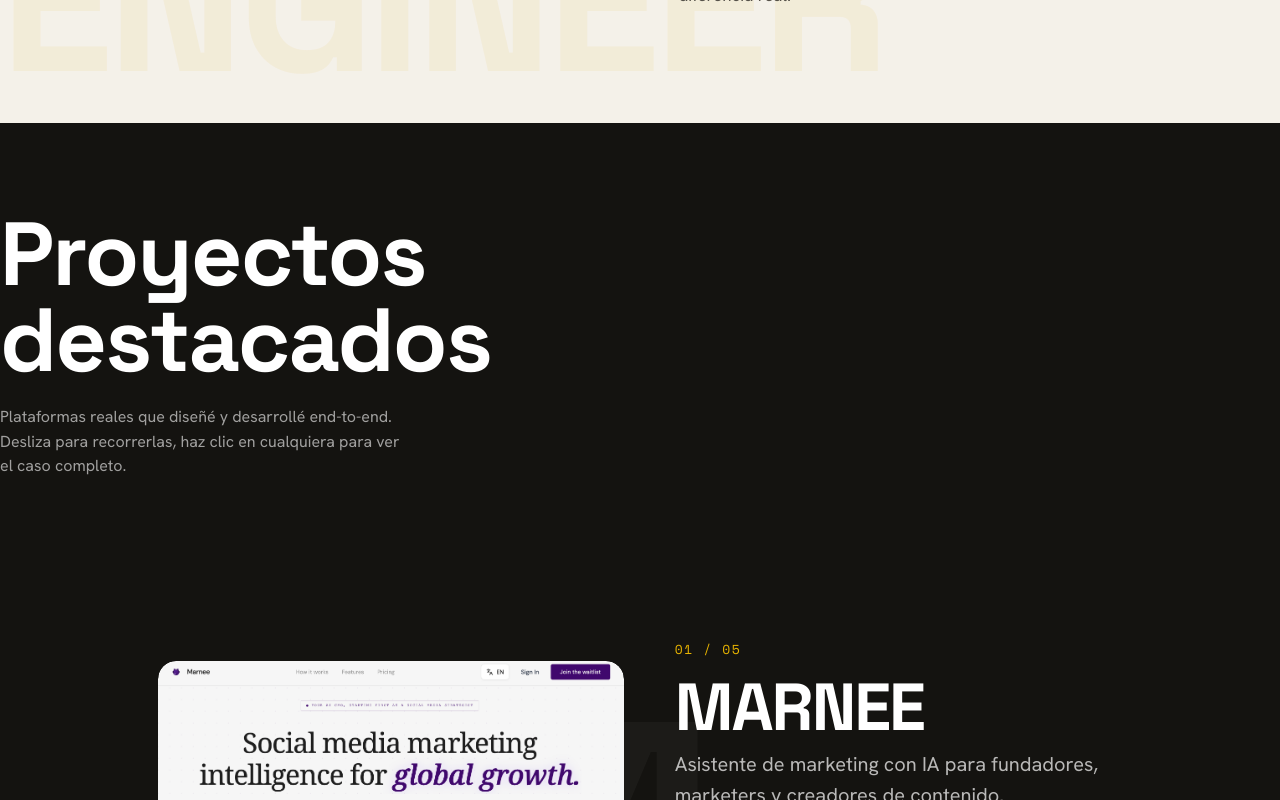
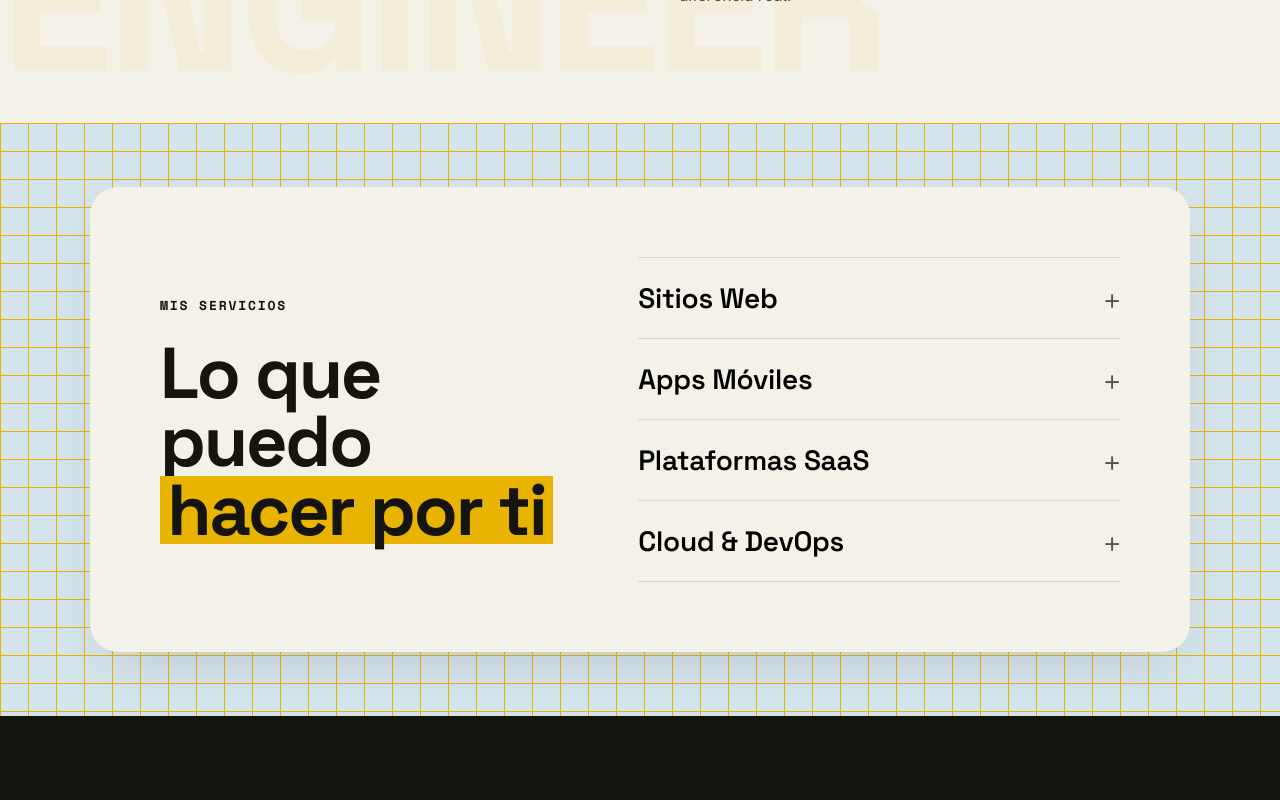
Before and after one commit to tonnyprado/portfolio-tony, a React (Vite) app: page / in a window 1280 px wide. Shown: the part 1180-1980 px from the top of the page. Built offline with nearby package versions, Linux system fonts and the light colour scheme.

Commit message:
chore: add services section

```diff
--- a/src/App.jsx
+++ b/src/App.jsx
@@ -3,6 +3,7 @@
 import Hero from './components/Hero';
 import Marquee from './components/Marquee';
 import About from './components/About';
+import Services from './components/Services';
 import { Projects, ProjectModal } from './components/Projects';
 import Experience from './components/Experience';
 import Skills from './components/Skills';
@@ -44,6 +45,7 @@
         <Hero lang={lang} />
         <Marquee />
         <About lang={lang} />
+        <Services lang={lang} />
         <Projects lang={lang} onOpen={openProject} />
         <Experience lang={lang} />
         <Skills lang={lang} />
--- /dev/null
+++ b/src/components/Services.jsx
@@ -0,0 +1,58 @@
+import { useState } from 'react';
+import { PORT } from '../data';
+
+function Services({ lang }) {
+  const s = PORT.ui.services;
+  const t = (o) => o[lang];
+  const [openIndex, setOpenIndex] = useState(null);
+
+  const toggleItem = (index) => {
+    setOpenIndex(openIndex === index ? null : index);
+  };
+
+  return (
+    <section className="section services" id="services">
+      <div className="services-card">
+        <div className="services-left">
+          <span className="services-label reveal d1">
+            {lang === 'es' ? 'MIS SERVICIOS' : 'MY SERVICES'}
+          </span>
+          <h2 className="services-title reveal d2">
+            <span className="line1">{t(s.title)[0]}</span><br />
+            <span className="line2">{t(s.title)[1]}</span>
+          </h2>
+        </div>
+
+        <div className="services-right reveal d3">
+          {s.items.map((item, i) => (
+            <div
+              className={`service-item${openIndex === i ? ' open' : ''}`}
+              key={i}
+            >
+              <button
+                className="service-header"
+                onClick={() => toggleItem(i)}
+                aria-expanded={openIndex === i}
+              >
+                <span className="service-name">{t(item.title)}</span>
+                <span className="service-toggle">
+                  {openIndex === i ? '−' : '+'}
+                </span>
+              </button>
+              <div className="service-content">
+                <p>{t(item.desc)}</p>
+                <div className="service-tags">
+                  {item.tags.map((tag) => (
+                    <span className="tag" key={tag}>{tag}</span>
+                  ))}
+                </div>
+              </div>
+            </div>
+          ))}
+        </div>
+      </div>
+    </section>
+  );
+}
+
+export default Services;
--- a/src/data.js
+++ b/src/data.js
@@ -2,8 +2,8 @@
 export const PORT = {
   ui: {
     nav: {
-      es: [["about","Sobre mí"],["projects","Proyectos"],["experience","Experiencia"],["skills","Skills"],["education","Formación"],["contact","Contacto"]],
-      en: [["about","About"],["projects","Projects"],["experience","Experience"],["skills","Skills"],["education","Education"],["contact","Contact"]],
+      es: [["about","Sobre mí"],["services","Servicios"],["projects","Proyectos"],["experience","Experiencia"],["skills","Skills"],["contact","Contacto"]],
+      en: [["about","About"],["services","Services"],["projects","Projects"],["experience","Experience"],["skills","Skills"],["contact","Contact"]],
     },
     letsTalk: { es: "Hablemos", en: "Let's talk" },
     hero: {
@@ -43,6 +43,52 @@
         es: [["5+","Años de experiencia"],["3","Startups co-fundadas"],["100+","Usuarios en producción"],["IBM","Banca enterprise"]],
         en: [["5+","Years of experience"],["3","Startups co-founded"],["100+","Users in production"],["IBM","Enterprise banking"]],
       },
+    },
+    services: {
+      title: { es: ["Lo que puedo", "hacer por ti"], en: ["What I can", "do for you"] },
+      lead: {
+        es: "Desarrollo soluciones digitales completas, desde la idea inicial hasta el producto funcionando en producción.",
+        en: "I build complete digital solutions, from the initial idea to the product running in production.",
+      },
+      cta: { es: "Hablemos de tu proyecto", en: "Let's discuss your project" },
+      items: [
+        {
+          icon: "web",
+          title: { es: "Sitios Web", en: "Websites" },
+          desc: {
+            es: "Desde landing pages de alto impacto hasta sitios web completos con CMS. Diseño responsive, optimizado para SEO y velocidad.",
+            en: "From high-impact landing pages to full websites with CMS. Responsive design, optimized for SEO and speed.",
+          },
+          tags: ["React", "Next.js", "Tailwind CSS"],
+        },
+        {
+          icon: "mobile",
+          title: { es: "Apps Móviles", en: "Mobile Apps" },
+          desc: {
+            es: "Aplicaciones nativas para iOS y Android con un solo código base. Experiencia fluida, notificaciones push y funcionamiento offline.",
+            en: "Native apps for iOS and Android with a single codebase. Smooth experience, push notifications and offline support.",
+          },
+          tags: ["React Native", "Expo", "Firebase"],
+        },
+        {
+          icon: "platform",
+          title: { es: "Plataformas SaaS", en: "SaaS Platforms" },
+          desc: {
+            es: "Sistemas complejos con arquitectura de microservicios, APIs robustas, autenticación segura e integraciones con terceros.",
+            en: "Complex systems with microservices architecture, robust APIs, secure authentication and third-party integrations.",
+          },
+          tags: ["Spring Boot", "FastAPI", "PostgreSQL"],
+        },
+        {
+          icon: "cloud",
+          title: { es: "Cloud & DevOps", en: "Cloud & DevOps" },
+          desc: {
+            es: "Infraestructura escalable en la nube, CI/CD automatizado, contenedores y monitoreo. Tu app lista para crecer.",
+            en: "Scalable cloud infrastructure, automated CI/CD, containers and monitoring. Your app ready to scale.",
+          },
+          tags: ["AWS", "Docker", "Railway"],
+        },
+      ],
     },
     projects: {
       eyebrow: { es: "Trabajo seleccionado", en: "Selected work" },
--- a/src/index.css
+++ b/src/index.css
@@ -251,6 +251,141 @@
 .about-intro .hl { color: var(--accent-deep); }
 .about-p { color: var(--ink-2); font-size: 17px; margin-bottom: 18px; max-width: 50ch; }
 .about-right { display: flex; flex-direction: column; justify-content: center; }
+
+/* ============================================================
+   SERVICES
+   ============================================================ */
+.services {
+  background:
+    linear-gradient(90deg, var(--accent) 1px, transparent 1px),
+    linear-gradient(180deg, var(--accent) 1px, transparent 1px);
+  background-size: 28px 28px;
+  background-color: #d4e4ed;
+  padding: clamp(40px, 8vh, 80px) 0;
+}
+
+.services-card {
+  background: var(--bg);
+  border-radius: 28px;
+  padding: clamp(40px, 6vw, 70px);
+  display: grid;
+  grid-template-columns: 1fr 1.2fr;
+  gap: clamp(40px, 6vw, 80px);
+  max-width: 1100px;
+  margin: 0 auto;
+  box-shadow: 0 20px 60px -20px rgba(0,0,0,0.15);
+}
+
+.services-left {
+  display: flex;
+  flex-direction: column;
+  justify-content: center;
+}
+
+.services-label {
+  font-family: var(--font-mono);
+  font-size: 13px;
+  font-weight: 700;
+  letter-spacing: 0.14em;
+  color: var(--ink);
+  margin-bottom: 24px;
+}
+
+.services-title {
+  font-family: var(--font-display);
+  font-weight: 700;
+  font-size: clamp(44px, 6vw, 72px);
+  line-height: 0.95;
+  letter-spacing: -0.03em;
+}
+.services-title .line1 {
+  color: var(--ink);
+}
+.services-title .line2 {
+  background: var(--accent);
+  color: var(--ink);
+  padding: 0 0.1em;
+  display: inline-block;
+}
+
+.services-right {
+  display: flex;
+  flex-direction: column;
+}
+
+.service-item {
+  border-top: 1px solid var(--line);
+}
+.service-item:last-child {
+  border-bottom: 1px solid var(--line);
+}
+
+.service-header {
+  width: 100%;
+  display: flex;
+  align-items: center;
+  justify-content: space-between;
+  padding: 22px 0;
+  background: none;
+  border: none;
+  cursor: pointer;
+  text-align: left;
+  transition: color 0.3s;
+}
+.service-header:hover {
+  color: var(--accent-deep);
+}
+
+.service-name {
+  font-family: var(--font-display);
+  font-size: clamp(20px, 2.5vw, 28px);
+  font-weight: 600;
+  letter-spacing: -0.01em;
+}
+
+.service-toggle {
+  font-size: 28px;
+  font-weight: 300;
+  color: var(--ink-2);
+  transition: transform 0.3s var(--ease);
+  line-height: 1;
+}
+.service-item.open .service-toggle {
+  transform: rotate(180deg);
+}
+
+.service-content {
+  max-height: 0;
+  overflow: hidden;
+  transition: max-height 0.4s var(--ease), padding 0.4s var(--ease);
+}
+.service-item.open .service-content {
+  max-height: 300px;
+  padding-bottom: 22px;
+}
+
+.service-content p {
+  font-size: 15px;
+  color: var(--ink-2);
+  line-height: 1.6;
+  margin-bottom: 14px;
+  max-width: 50ch;
+}
+
+.service-tags {
+  display: flex;
+  flex-wrap: wrap;
+  gap: 6px;
+}
+.service-tags .tag {
+  font-family: var(--font-mono);
+  font-size: 11px;
+  background: var(--bg-2);
+  border: none;
+  color: var(--ink-2);
+  padding: 5px 10px;
+  border-radius: 100px;
+}
 
 /* ============================================================
    PROJECTS — horizontal pinned
@@ -683,6 +818,17 @@
   .hero-photo-wrap { width: min(78%, 360px); margin: 0 auto; }
   .hero-scrollcue { display: none; }
   .about-inner { grid-template-columns: 1fr; }
+  /* Services responsive */
+  .services-card {
+    grid-template-columns: 1fr;
+    gap: 30px;
+  }
+  .services-left {
+    text-align: center;
+  }
+  .services-label {
+    margin-bottom: 14px;
+  }
   .skills-grid { grid-template-columns: 1fr 1fr; }
   .contact-grid { grid-template-columns: 1fr; }
   .contact-link.phone-options { flex-direction: column; align-items: flex-start; gap: 14px; }
```
